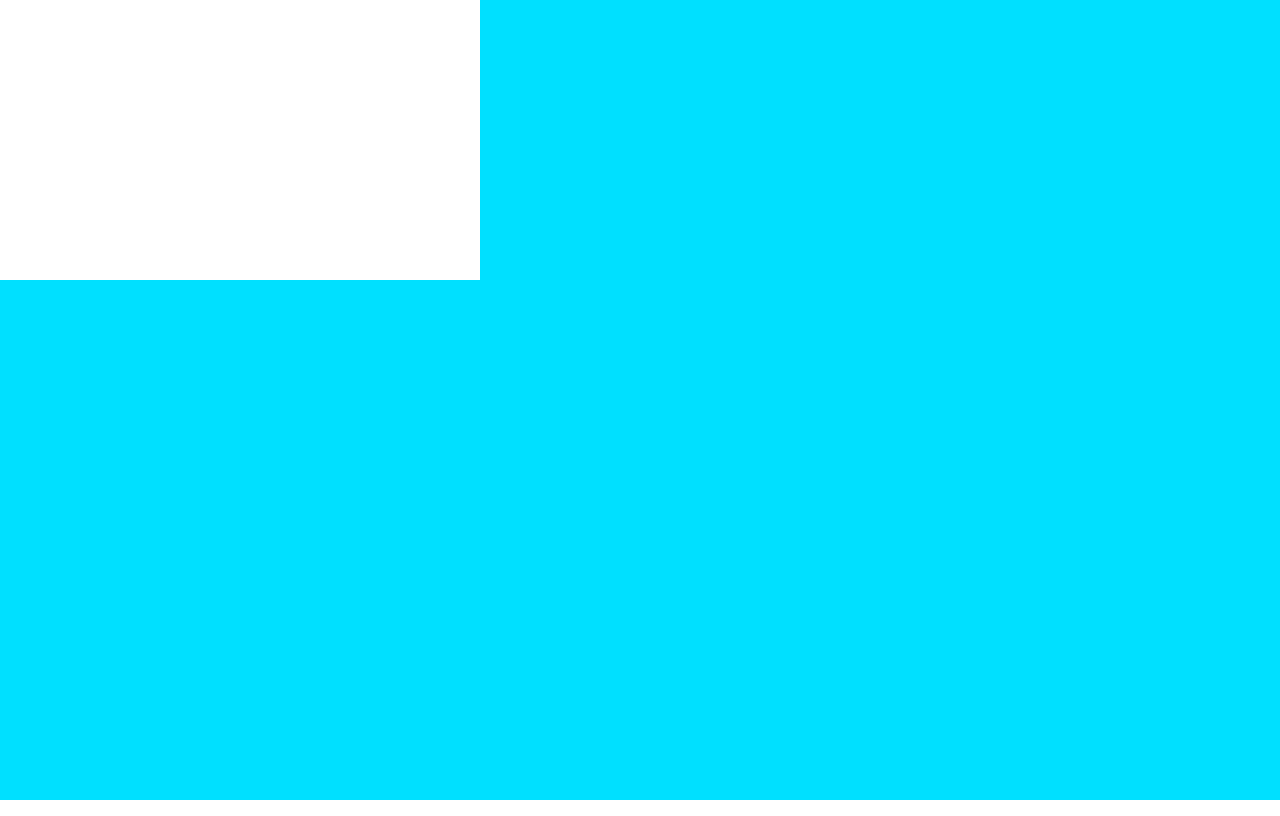
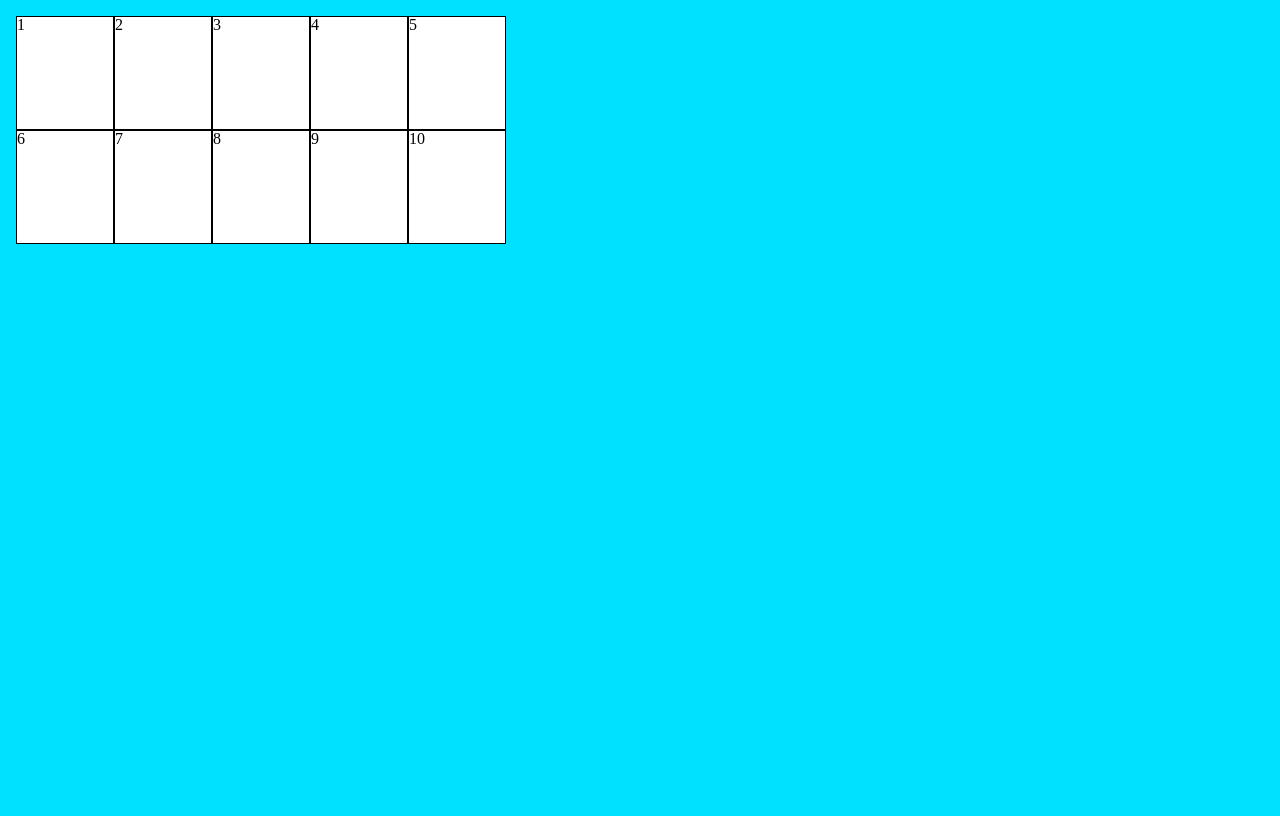
Before and after one commit to WebFishingGame/Frontend, a React (Create React App) app: page /fishing in a window 1280 px wide. Built offline with nearby package versions, Linux system fonts and the light colour scheme.

Commit message:
ADD : inventory

```diff
--- a/src/components/Fishing/river.tsx
+++ b/src/components/Fishing/river.tsx
@@ -1,9 +1,15 @@
+import React, { useState } from "react";
 import * as S from "./styleRiver";
 
 export default () => {
+  const [test, setTest] = useState([1, 2, 3, 4, 5, 6, 7, 8, 9, 10]);
   return (
     <S.RiverBackground>
-      <S.InventoryBox></S.InventoryBox>
+      <S.InventoryBoxes>
+        {test.map((t) => {
+          return <S.InventoryBox>{t}</S.InventoryBox>;
+        })}
+      </S.InventoryBoxes>
     </S.RiverBackground>
   );
 };
--- a/src/components/Fishing/styleRiver.ts
+++ b/src/components/Fishing/styleRiver.ts
@@ -4,14 +4,28 @@ export const RiverBackground = styled.div`
   width: 100vw;
   height: 100vh;
   background-color: #00e0ff;
+  padding-top: 1em;
 `;
 
-export const InventoryBox = styled.div`
+export const InventoryBoxes = styled.div`
   max-height: 18em;
   min-height: 12em;
   max-width: 30em;
   min-width: 20em;
   width: 40vw;
-  height: 35vh;
+  height: 28vh;
+  display: grid;
+  grid-template-columns: 1fr 1fr 1fr 1fr 1fr;
+  margin-left: 1em;
+`;
+
+export const InventoryBox = styled.div`
+  max-height: 9em;
+  min-height: 6em;
+  max-width: 6em;
+  min-width: 4em;
+  width: 8vw;
+  height: 14vh;
+  border: 1px solid black;
   background-color: white;
 `;
```
